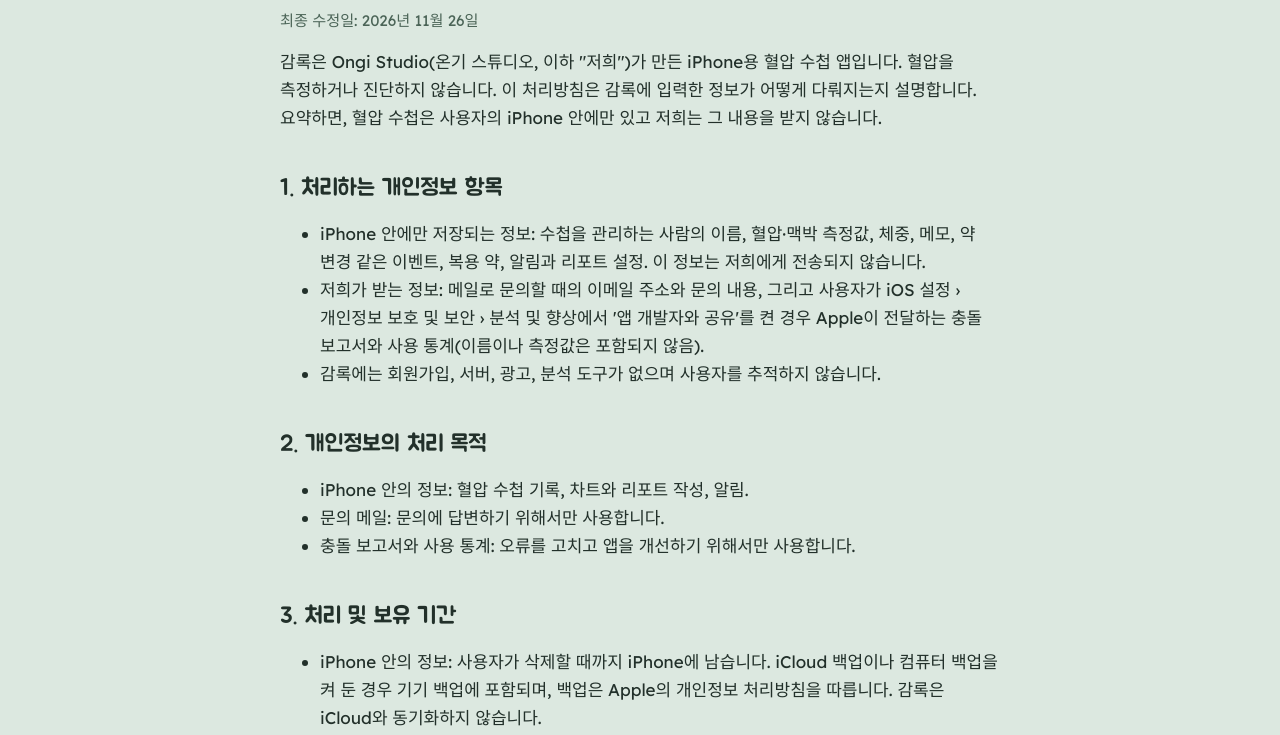
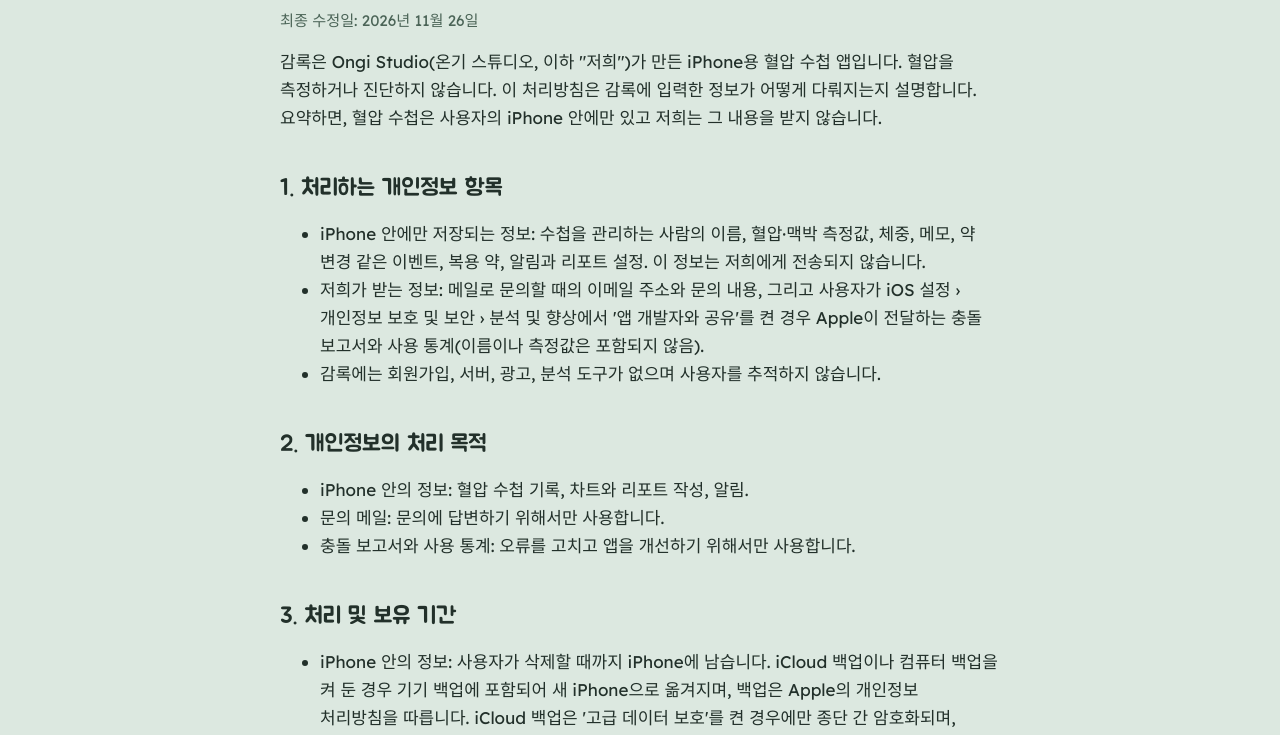
Before and after one commit to johnkim1x4/ongistudio, a plain HTML site: page gamlog/privacy/ko/index.html in a window 1280 px wide. Shown: the part 212-947 px from the top of the page. Drawn offline with Linux system fonts and the light colour scheme.

Commit message:
content: privacy policy says iCloud Backup is end-to-end encrypted only with Advanced Data Protection
Co-Authored-By: Claude Opus 4.8 <noreply@anthropic.com>

```diff
--- a/gamlog/privacy/ko/index.html
+++ b/gamlog/privacy/ko/index.html
@@ -47,7 +47,7 @@
     </ul>
     <h2>3. 처리 및 보유 기간</h2>
     <ul>
-      <li>iPhone 안의 정보: 사용자가 삭제할 때까지 iPhone에 남습니다. iCloud 백업이나 컴퓨터 백업을 켜 둔 경우 기기 백업에 포함되며, 백업은 Apple의 개인정보 처리방침을 따릅니다. 감록은 iCloud와 동기화하지 않습니다.</li>
+      <li>iPhone 안의 정보: 사용자가 삭제할 때까지 iPhone에 남습니다. iCloud 백업이나 컴퓨터 백업을 켜 둔 경우 기기 백업에 포함되어 새 iPhone으로 옮겨지며, 백업은 Apple의 개인정보 처리방침을 따릅니다. iCloud 백업은 '고급 데이터 보호'를 켠 경우에만 종단 간 암호화되며, 그렇지 않으면 암호화 키를 Apple이 보관합니다. 감록은 iCloud와 동기화하지 않습니다.</li>
       <li>문의 메일: 답변이 끝날 때까지 보관하고, 마지막 메일로부터 1년 안에 파기합니다. 법령에 따라 보관해야 하는 경우는 그 기간 동안 보관합니다.</li>
       <li>충돌 보고서와 사용 통계: Apple이 제공하는 기간 동안만 열람할 수 있습니다.</li>
     </ul>
```
Also changed, not shown: gamlog/privacy/index.html (+1 -1 lines), assets/fonts/jua-subset.txt, assets/fonts/jua-subset.woff2.
